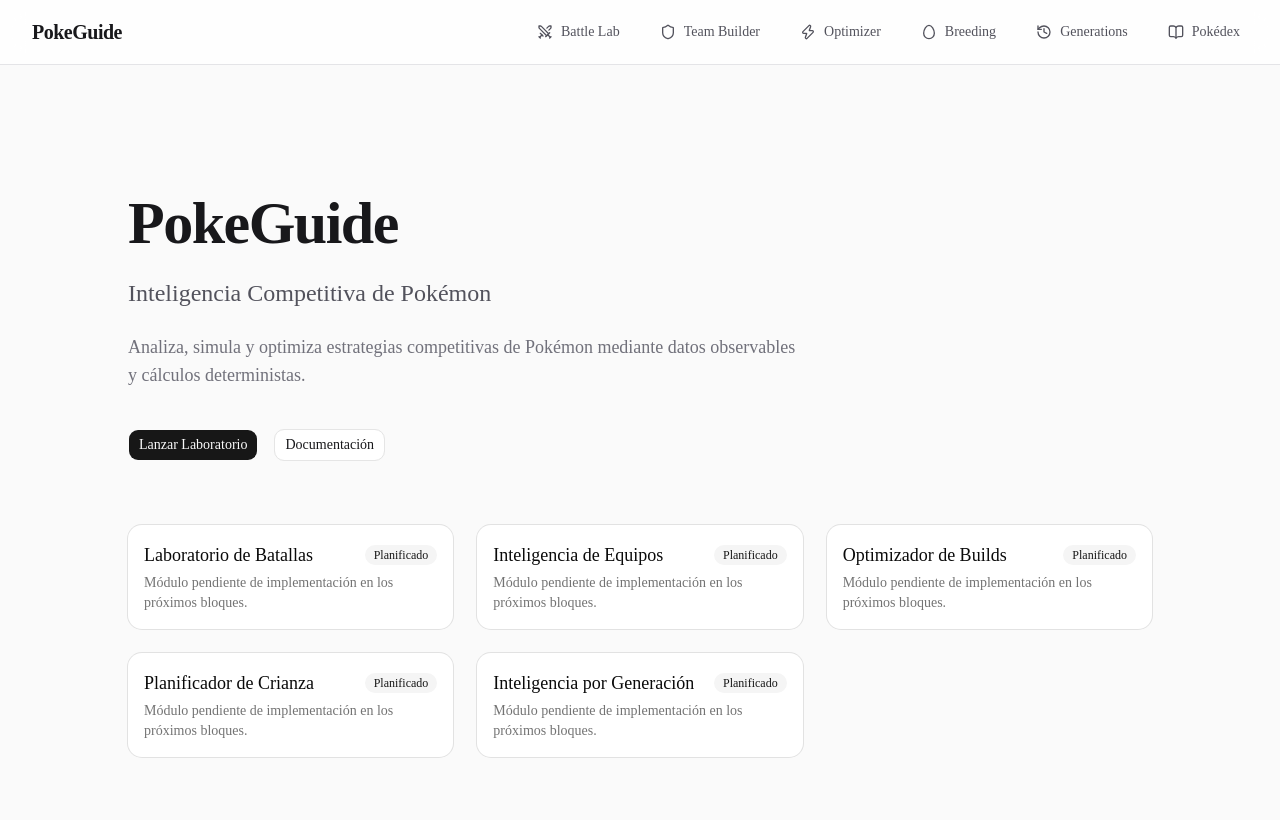
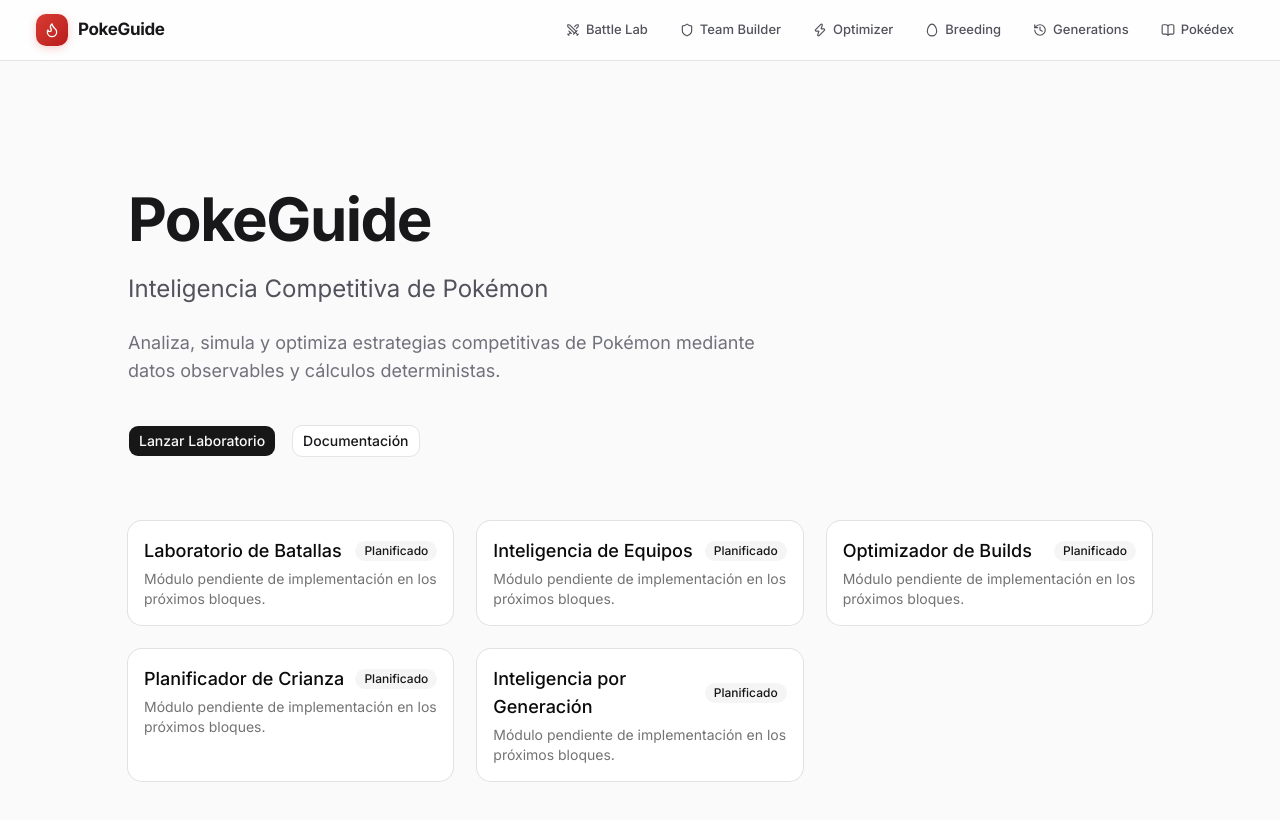
Before and after one commit to Lamk-S/PokeGuide, a Next.js app: page / in a window 1280 px wide. Shown: the top 820 px of the page. Built offline with nearby package versions, Linux system fonts and the light colour scheme.

Commit message:
refactor(ui): redesign global header and add english fallbacks to type badges

```diff
--- a/src/app/layout.tsx
+++ b/src/app/layout.tsx
@@ -3,6 +3,12 @@
 import { SkipLink } from "@/components/accessibility/SkipLink";
 import { ReportWebVitals } from "@/infrastructure/performance/ReportWebVitals";
 import { Header } from "@/components/layout/Header";
+import { Inter } from "next/font/google";
+
+const inter = Inter({
+  subsets: ["latin"],
+  weight: ["400", "500", "600", "700"],
+});
 
 export const metadata: Metadata = {
   title: {
@@ -17,7 +23,7 @@
   children,
 }: Readonly<{ children: React.ReactNode }>) {
   return (
-    <html lang="es" suppressHydrationWarning>
+    <html lang="es" suppressHydrationWarning className={inter.className}>
       <body className="flex min-h-screen flex-col bg-zinc-50 text-zinc-900 antialiased dark:bg-zinc-950 dark:text-zinc-50">
         <SkipLink />
         <ReportWebVitals />
--- a/src/components/layout/Header.tsx
+++ b/src/components/layout/Header.tsx
@@ -2,7 +2,7 @@
 
 import Link from "next/link";
 import { usePathname } from "next/navigation";
-import { useEffect } from "react";
+import { useEffect, useState } from "react";
 import {
   Menu,
   X,
@@ -12,18 +12,39 @@
   Egg,
   History,
   BookOpen,
+  Flame,
 } from "lucide-react";
 import { useUiStore } from "@/stores/ui-store";
 import { cn } from "@/lib/utils";
 import { Button } from "@/components/ui/button";
 
 const NAV_LINKS = [
-  { href: "/battle-lab", label: "Battle Lab", icon: Swords },
-  { href: "/team-builder", label: "Team Builder", icon: Shield },
-  { href: "/build-optimizer", label: "Optimizer", icon: Zap },
-  { href: "/breeding", label: "Breeding", icon: Egg },
-  { href: "/generations", label: "Generations", icon: History },
-  { href: "/pokedex", label: "Pokédex", icon: BookOpen },
+  {
+    href: "/battle-lab",
+    label: "Battle Lab",
+    labelEs: "Batalla",
+    icon: Swords,
+  },
+  {
+    href: "/team-builder",
+    label: "Team Builder",
+    labelEs: "Equipo",
+    icon: Shield,
+  },
+  {
+    href: "/build-optimizer",
+    label: "Optimizer",
+    labelEs: "Optimizar",
+    icon: Zap,
+  },
+  { href: "/breeding", label: "Breeding", labelEs: "Crianza", icon: Egg },
+  {
+    href: "/generations",
+    label: "Generations",
+    labelEs: "Gens",
+    icon: History,
+  },
+  { href: "/pokedex", label: "Pokédex", labelEs: "Pokédex", icon: BookOpen },
 ] as const;
 
 function isActivePath(pathname: string, href: string) {
@@ -33,30 +54,45 @@
 export function Header() {
   const pathname = usePathname() ?? "";
   const { isMobileMenuOpen, toggleMobileMenu, closeMobileMenu } = useUiStore();
+  const [scrolled, setScrolled] = useState(false);
 
   useEffect(() => {
-    if (pathname !== null) {
-      closeMobileMenu();
-    }
+    const onScroll = () => setScrolled(window.scrollY > 8);
+    window.addEventListener("scroll", onScroll);
+    return () => window.removeEventListener("scroll", onScroll);
+  }, []);
+
+  useEffect(() => {
+    if (pathname) closeMobileMenu();
   }, [pathname, closeMobileMenu]);
 
   return (
-    <header className="sticky top-0 z-40 w-full border-b border-zinc-200 bg-white/80 backdrop-blur-md dark:border-zinc-800 dark:bg-zinc-950/80">
-      <div className="mx-auto flex h-16 w-full max-w-7xl items-center justify-between px-4 md:px-8">
-        {/* Marca / Logotipo */}
+    <header
+      className={cn(
+        "sticky top-0 z-40 w-full border-b transition-all",
+        scrolled
+          ? "border-zinc-200/80 bg-white/90 backdrop-blur-xl shadow-[0_1px_12px_rgba(0,0,0,0.04)] dark:border-zinc-800/80 dark:bg-zinc-950/90"
+          : "border-zinc-200 bg-white/80 backdrop-blur-md dark:border-zinc-800 dark:bg-zinc-950/80",
+      )}
+    >
+      <div className="mx-auto flex h-15 w-full max-w-7xl items-center justify-between px-4 md:px-6 lg:px-8">
+        {/* Logo */}
         <Link
           href="/"
           onClick={closeMobileMenu}
-          className="flex items-center gap-2 rounded-md outline-none focus-visible:ring-2 focus-visible:ring-blue-600"
+          className="flex items-center gap-2.5 rounded-xl px-1 py-1 outline-none focus-visible:ring-2 focus-visible:ring-blue-600 group"
         >
-          <span className="text-xl font-bold tracking-tight text-zinc-900 dark:text-zinc-50">
+          <div className="size-8 rounded-lg bg-linear-to-br from-[#D93B32] to-[#B91C1C] flex items-center justify-center shadow-[0_2px_8px_rgba(217,59,50,0.25)] group-hover:shadow-[0_4px_12px_rgba(217,59,50,0.3)] transition-shadow">
+            <Flame className="size-4 text-white" />
+          </div>
+          <span className="text-[17px] font-bold tracking-[-0.02em] text-zinc-900 dark:text-zinc-50">
             PokeGuide
           </span>
         </Link>
 
-        {/* Navegación Desktop */}
+        {/* Desktop Nav */}
         <nav
-          className="hidden items-center gap-6 lg:flex"
+          className="hidden items-center gap-1 lg:flex"
           aria-label="Navegación principal"
         >
           {NAV_LINKS.map((link) => {
@@ -68,24 +104,25 @@
                 href={link.href}
                 aria-current={active ? "page" : undefined}
                 className={cn(
-                  "flex items-center gap-2 rounded-md px-2 py-1 text-sm font-medium transition-colors outline-none focus-visible:ring-2 focus-visible:ring-blue-600",
+                  "flex items-center gap-1.5 rounded-full px-3.5 py-2 text-[13px] font-medium transition-all outline-none focus-visible:ring-2 focus-visible:ring-blue-600",
                   active
-                    ? "text-blue-600 dark:text-blue-400"
-                    : "text-zinc-600 hover:text-blue-600 dark:text-zinc-400",
+                    ? "bg-zinc-900 text-white dark:bg-white dark:text-zinc-900 shadow-sm"
+                    : "text-zinc-600 hover:bg-zinc-100 hover:text-zinc-900 dark:text-zinc-400 dark:hover:bg-zinc-900 dark:hover:text-zinc-100",
                 )}
               >
-                <Icon className="h-4 w-4" aria-hidden="true" />
-                {link.label}
+                <Icon className="h-3.5 w-3.5" aria-hidden="true" />
+                <span className="hidden xl:inline">{link.label}</span>
+                <span className="xl:hidden">{link.labelEs}</span>
               </Link>
             );
           })}
         </nav>
 
-        {/* Toggle Menú Móvil */}
+        {/* Mobile toggle */}
         <Button
           variant="ghost"
           size="icon"
-          className="lg:hidden"
+          className="size-9 rounded-full lg:hidden hover:bg-zinc-100 dark:hover:bg-zinc-900"
           onClick={toggleMobileMenu}
           aria-label={isMobileMenuOpen ? "Cerrar menú" : "Abrir menú"}
           aria-expanded={isMobileMenuOpen}
@@ -99,13 +136,13 @@
         </Button>
       </div>
 
-      {/* Navegación Móvil */}
+      {/* Mobile Nav */}
       {isMobileMenuOpen && (
         <div
           id="mobile-nav"
-          className="border-b border-zinc-200 bg-zinc-50 px-4 py-4 dark:border-zinc-800 dark:bg-zinc-900 lg:hidden"
+          className="border-t border-zinc-200 bg-white px-4 py-4 dark:border-zinc-800 dark:bg-zinc-950 lg:hidden animate-in slide-in-from-top-2 duration-200"
         >
-          <nav className="flex flex-col gap-2" aria-label="Navegación móvil">
+          <nav className="flex flex-col gap-1" aria-label="Navegación móvil">
             {NAV_LINKS.map((link) => {
               const Icon = link.icon;
               const active = isActivePath(pathname, link.href);
@@ -116,14 +153,26 @@
                   onClick={closeMobileMenu}
                   aria-current={active ? "page" : undefined}
                   className={cn(
-                    "flex items-center gap-3 rounded-lg px-3 py-3 text-base font-medium transition-colors outline-none focus-visible:ring-2 focus-visible:ring-blue-600",
+                    "flex items-center gap-3 rounded-xl px-4 py-3 text-[14px] font-medium transition-colors outline-none focus-visible:ring-2 focus-visible:ring-blue-600",
                     active
-                      ? "bg-blue-100 text-blue-700 dark:bg-blue-900/40 dark:text-blue-400"
-                      : "text-zinc-700 hover:bg-zinc-200 dark:text-zinc-300 dark:hover:bg-zinc-800",
+                      ? "bg-zinc-900 text-white dark:bg-white dark:text-zinc-900"
+                      : "text-zinc-700 hover:bg-zinc-100 dark:text-zinc-300 dark:hover:bg-zinc-900",
                   )}
                 >
-                  <Icon className="h-5 w-5" aria-hidden="true" />
+                  <div
+                    className={cn(
+                      "size-8 rounded-lg flex items-center justify-center",
+                      active
+                        ? "bg-white/15 dark:bg-zinc-900/10"
+                        : "bg-zinc-100 dark:bg-zinc-800",
+                    )}
+                  >
+                    <Icon className="h-4 w-4" aria-hidden="true" />
+                  </div>
                   {link.label}
+                  <span className="ml-auto text-[11px] text-zinc-400">
+                    {link.labelEs}
+                  </span>
                 </Link>
               );
             })}
--- /dev/null
+++ b/src/components/ui/TypeBadge.tsx
@@ -0,0 +1,123 @@
+"use client";
+
+const TYPE_STYLES: Record<
+  string,
+  { bg: string; text: string; dot: string; border: string }
+> = {
+  Veneno: { bg: "#EFE2F3", text: "#6B4C7A", dot: "#A040A0", border: "#D8C0E0" },
+  Eléctrico: {
+    bg: "#FFF3C4",
+    text: "#7A5D00",
+    dot: "#D9A900",
+    border: "#F5E6A0",
+  },
+  Dragón: { bg: "#E2E6FF", text: "#4B4CA6", dot: "#6F6EFF", border: "#C5C8FF" },
+  Tierra: { bg: "#F2E8D0", text: "#7A5E2E", dot: "#B89A5A", border: "#E0D0A0" },
+  Agua: { bg: "#DCEEFF", text: "#2F5D8A", dot: "#4A90D9", border: "#B8D4F0" },
+  Siniestro: {
+    bg: "#E8E2DC",
+    text: "#5A4E47",
+    dot: "#705848",
+    border: "#D0C4B8",
+  },
+  Fuego: { bg: "#FFE2D0", text: "#8A3D1A", dot: "#E86C2A", border: "#FFC8A0" },
+  Volador: {
+    bg: "#E8E6FF",
+    text: "#5A5A8A",
+    dot: "#A8A0D0",
+    border: "#D0C8F0",
+  },
+  Fantasma: {
+    bg: "#E6E0F0",
+    text: "#5A4C7A",
+    dot: "#705898",
+    border: "#D0C0E0",
+  },
+  Planta: { bg: "#D9EAD3", text: "#2D5A27", dot: "#78C850", border: "#B8D4B0" },
+  Normal: { bg: "#F0F3F7", text: "#5F6B7A", dot: "#A8A878", border: "#E0E6EB" },
+  Lucha: { bg: "#F8D8D0", text: "#7A2E1A", dot: "#C03028", border: "#F0B8A8" },
+  Psíquico: {
+    bg: "#FAD0D8",
+    text: "#7A2E4A",
+    dot: "#F85888",
+    border: "#F0B8C8",
+  },
+  Hielo: { bg: "#D8F0F0", text: "#2E5A5A", dot: "#98D8D8", border: "#B8E0E0" },
+  Roca: { bg: "#E8DCC0", text: "#5A4A2E", dot: "#B8A038", border: "#D8C8A0" },
+  Bicho: { bg: "#E8F0C8", text: "#4A5A2E", dot: "#A8B820", border: "#D0E0A0" },
+  Acero: { bg: "#E8E8F0", text: "#4A4A5A", dot: "#B8B8D0", border: "#D0D0E0" },
+  Hada: { bg: "#F8E0E8", text: "#7A4A5A", dot: "#EE99AC", border: "#F0C0D0" },
+  // English fallbacks
+  poison: { bg: "#EFE2F3", text: "#6B4C7A", dot: "#A040A0", border: "#D8C0E0" },
+  electric: {
+    bg: "#FFF3C4",
+    text: "#7A5D00",
+    dot: "#D9A900",
+    border: "#F5E6A0",
+  },
+  dragon: { bg: "#E2E6FF", text: "#4B4CA6", dot: "#6F6EFF", border: "#C5C8FF" },
+  ground: { bg: "#F2E8D0", text: "#7A5E2E", dot: "#B89A5A", border: "#E0D0A0" },
+  water: { bg: "#DCEEFF", text: "#2F5D8A", dot: "#4A90D9", border: "#B8D4F0" },
+  dark: { bg: "#E8E2DC", text: "#5A4E47", dot: "#705848", border: "#D0C4B8" },
+  fire: { bg: "#FFE2D0", text: "#8A3D1A", dot: "#E86C2A", border: "#FFC8A0" },
+  flying: { bg: "#E8E6FF", text: "#5A5A8A", dot: "#A8A0D0", border: "#D0C8F0" },
+  ghost: { bg: "#E6E0F0", text: "#5A4C7A", dot: "#705898", border: "#D0C0E0" },
+  grass: { bg: "#D9EAD3", text: "#2D5A27", dot: "#78C850", border: "#B8D4B0" },
+  normal: { bg: "#F0F3F7", text: "#5F6B7A", dot: "#A8A878", border: "#E0E6EB" },
+  fighting: {
+    bg: "#F8D8D0",
+    text: "#7A2E1A",
+    dot: "#C03028",
+    border: "#F0B8A8",
+  },
+  psychic: {
+    bg: "#FAD0D8",
+    text: "#7A2E4A",
+    dot: "#F85888",
+    border: "#F0B8C8",
+  },
+  ice: { bg: "#D8F0F0", text: "#2E5A5A", dot: "#98D8D8", border: "#B8E0E0" },
+  rock: { bg: "#E8DCC0", text: "#5A4A2E", dot: "#B8A038", border: "#D8C8A0" },
+  bug: { bg: "#E8F0C8", text: "#4A5A2E", dot: "#A8B820", border: "#D0E0A0" },
+  steel: { bg: "#E8E8F0", text: "#4A4A5A", dot: "#B8B8D0", border: "#D0D0E0" },
+  fairy: { bg: "#F8E0E8", text: "#7A4A5A", dot: "#EE99AC", border: "#F0C0D0" },
+};
+
+function getStyle(type: string) {
+  return (
+    TYPE_STYLES[type] ||
+    TYPE_STYLES[type.toLowerCase()] || {
+      bg: "#F0F3F7",
+      text: "#5F6B7A",
+      dot: "#B9C4D1",
+      border: "#E0E6EB",
+    }
+  );
+}
+
+export function getTypeStyle(type: string) {
+  return getStyle(type);
+}
+
+export function TypeBadge({
+  type,
+  size = "md",
+}: {
+  type: string;
+  size?: "sm" | "md";
+}) {
+  const s = getStyle(type);
+  const isSm = size === "sm";
+  return (
+    <span
+      className={`inline-flex items-center rounded-full font-medium uppercase tracking-wide ${isSm ? "gap-1 px-1.5 py-0.5 text-[10px]" : "gap-1.25 px-2 py-0.5 text-[11px]"}`}
+      style={{ background: s.bg, color: s.text }}
+    >
+      <span
+        className={`${isSm ? "size-1" : "size-1.25"} rounded-full shrink-0`}
+        style={{ background: s.dot }}
+      />
+      {type}
+    </span>
+  );
+}
```
